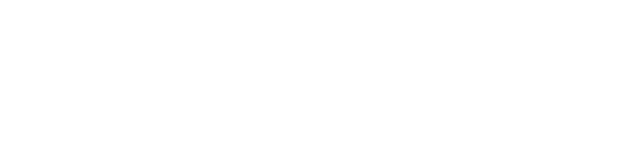
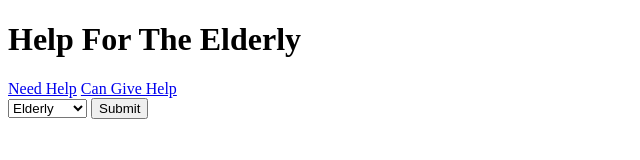
Before and after one commit to natethegreat34/HelpElders, a plain HTML site: page elder.html in a window 1280 px wide. Shown: the whole page, without its empty margins (0-640 px from the left). Drawn offline with Linux system fonts and the light colour scheme.

Commit message:
Added selection and button

```diff
--- a/elder.html
+++ b/elder.html
@@ -1,4 +1,16 @@
 <!DOCTYPE html>
 <html>
+  <h1> Help For The Elderly </h1>
+  <div id = "classification">
+    <nav>
+      <a href="#elder"> Need Help</a>
+      <a href="#volunteer"> Can Give Help</a>
+    </nav>
+    <select id="classification" name="job">
+          <option value="elderly">Elderly</option>
+          <option value="volunteer">Volunteer</option>
+    </select>
 
+    <button onclick= "fun1()"> Submit </button>
+  </div>
 </html>
```
